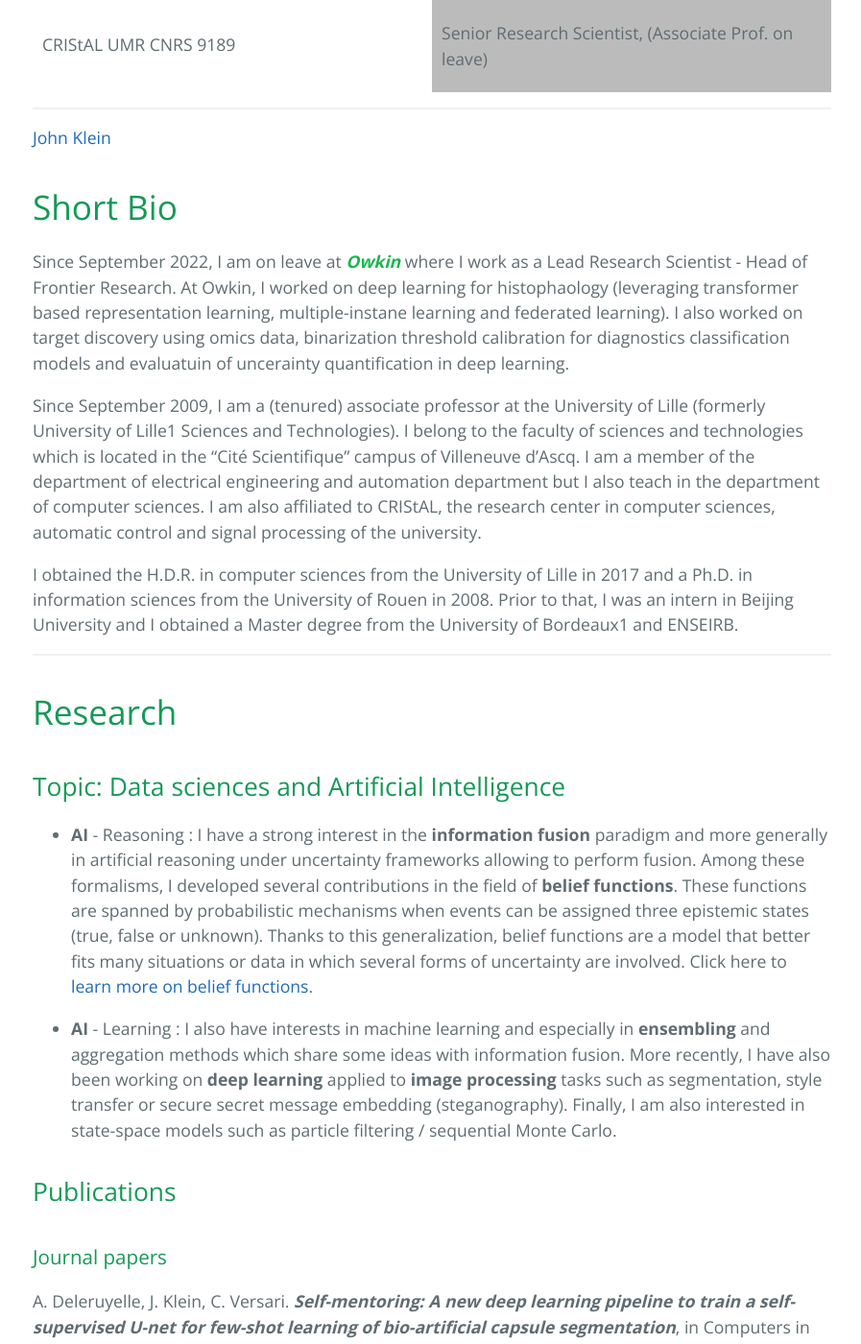
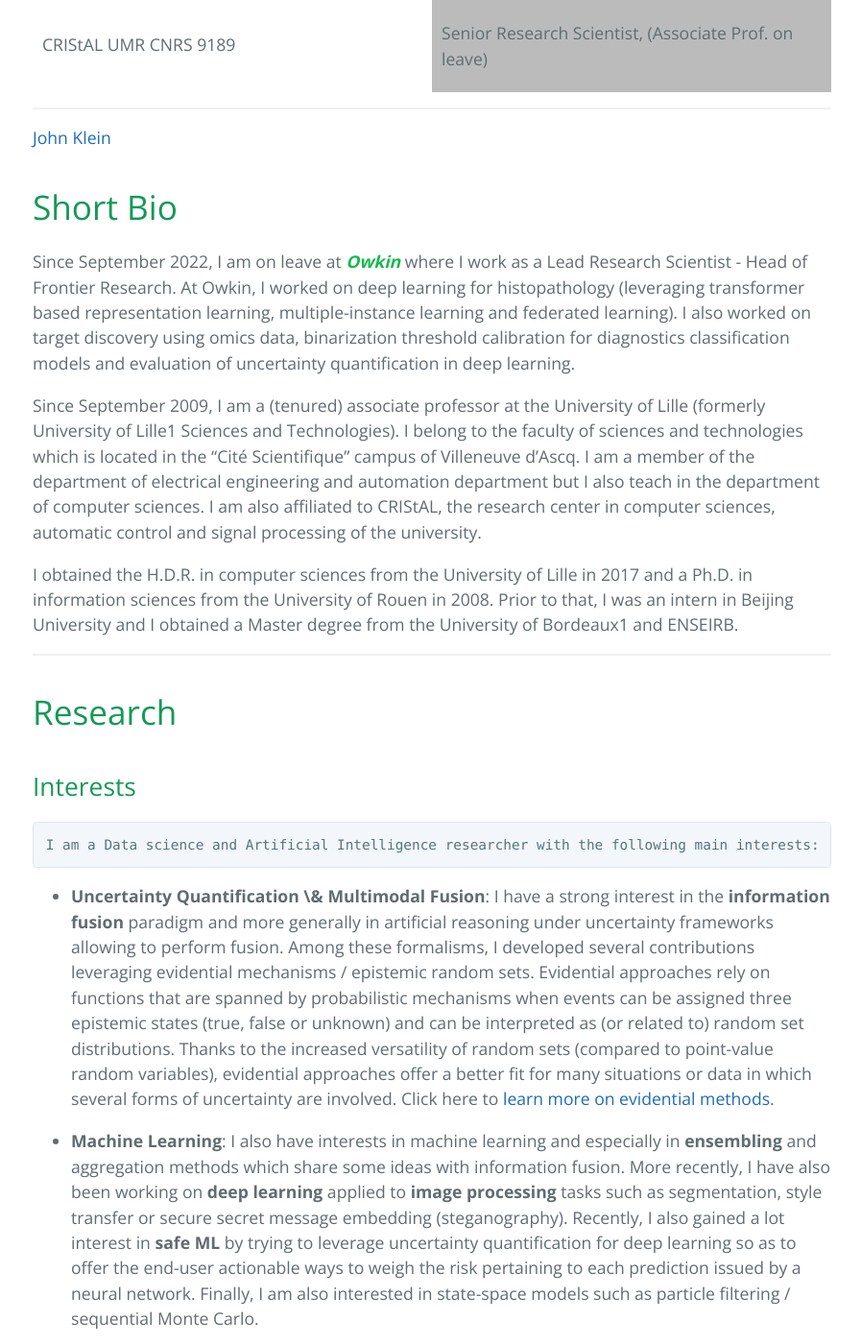
Before and after one commit to john-klein/john-klein.github.io, a Jekyll site: the page built from index.md, in a window 1280 px wide and 1400 px high, scrolled down 721 px. Shown: the whole window at 96% size, without its empty margins (190-1087 px from the left). Built offline with Jekyll 4.4.1, drawn with Linux system fonts in a browser that asks for light colours; comment, search, counter and statistics services are not loaded; our own code applies the rules of GitHub Pages for plain Markdown files; some of the changed text lies outside the part shown.

Commit message:
index maj

```diff
--- a/index.md
+++ b/index.md
@@ -66,7 +66,7 @@ body {
 
 # [](#header-1)Short Bio
 
-Since September 2022, I am on leave at <a href="https://owkin.com" style="color: rgb(22,184,78)">***Owkin***</a> where I work as a Lead Research Scientist - Head of Frontier Research. At Owkin, I worked on deep learning for histophaology (leveraging transformer based representation learning, multiple-instane learning and federated learning). I also worked on target discovery using omics data, binarization threshold calibration for diagnostics classification models and evaluatuin of uncerainty quantification in deep learning.
+Since September 2022, I am on leave at <a href="https://owkin.com" style="color: rgb(22,184,78)">***Owkin***</a> where I work as a Lead Research Scientist - Head of Frontier Research. At Owkin, I worked on deep learning for histopathology (leveraging transformer based representation learning, multiple-instance learning and federated learning). I also worked on target discovery using omics data, binarization threshold calibration for diagnostics classification models and evaluation of uncertainty quantification in deep learning.
 
 Since September 2009, I am a (tenured) associate professor at the University of Lille (formerly University of Lille1 Sciences and Technologies). I belong to the faculty of sciences and technologies which is located in the "Cité Scientifique" campus of Villeneuve d'Ascq. I am a member of the department of electrical engineering and automation department but I also teach in the department of computer sciences. I am also affiliated to CRIStAL, the research center in computer sciences, automatic control and signal processing of the university.
 
@@ -91,16 +91,19 @@ Detailed position description: <a href="https://john-klein.github.io/assets/file
 
 [comment]: <> (Here is a short description of my research activities (topics and publications)
 
-## [](#header-2)Topic: Data sciences and Artificial Intelligence
+## [](#header-2)Interests
+
+    I am a Data science and Artificial Intelligence researcher with the following main interests:
 
 
-  * __AI__ - Reasoning :
-  I have a strong interest in the __information fusion__ paradigm and more generally in artificial reasoning under uncertainty frameworks allowing to perform fusion. Among these formalisms, I developed several contributions in the field of __belief functions__. These functions are spanned by probabilistic mechanisms when events can be assigned three epistemic states (true, false or unknown). Thanks to this generalization, belief functions are a model that better fits many situations or data in which several forms of uncertainty are involved.
-  Click here to [learn more on belief functions](bf).
+  * __Uncertainty Quantification \& Multimodal Fusion__:
+  I have a strong interest in the __information fusion__ paradigm and more generally in artificial reasoning under uncertainty frameworks allowing to perform fusion. Among these formalisms, I developed several contributions leveraging evidential mechanisms / epistemic random sets. Evidential approaches rely on functions that are spanned by probabilistic mechanisms when events can be assigned three epistemic states (true, false or unknown) and can be interpreted as (or related to) random set distributions. Thanks to the increased versatility of random sets (compared to point-value random variables), evidential approaches offer a better fit for many situations or data in which several forms of uncertainty are involved.
+  Click here to [learn more on evidential methods](bf).
 
-  * __AI__ - Learning :
+  * __Machine Learning__:
   I also have interests in machine learning and especially in __ensembling__ and aggregation methods which share some ideas with information fusion.
   More recently, I have also been working on __deep learning__ applied to __image processing__ tasks such as segmentation, style transfer or secure secret message embedding (steganography).
+  Recently, I also gained a lot interest in __safe ML__ by trying to leverage uncertainty quantification for deep learning so as to offer the end-user actionable ways to weigh the risk pertaining to each prediction issued by a neural network.
   Finally, I am also interested in state-space models such as particle filtering / sequential Monte Carlo.
 
 
@@ -242,6 +245,9 @@ Belief Functions: Theory and Applications: Fourth International Conference, BELI
  [doi:10.1109/ITSC.2007.4357765](http://ieeexplore.ieee.org/document/4357765/) -
 <a href="https://john-klein.github.io/assets/files/conf_papers/conf1.pdf" style="color: rgb(22,184,78)">PDF</a>
 
+### [](#header-3)Submissions
+J.-M. Coindre, F. Le Loarer , T. Marchand , A. Camara, J. Klein, R. Perret, C. Ngo, C. Maussion, V. Rousseau, T. Bonnotte, A. Baltrès , L. Vanhersecke , S. Korbi , Y. Mansour , J. Fernandez, A. Michot, P. Meeus, G. Vaz, M. Faron, M. Jean-Denis, A. Le Cesne, A. Italiano, A. Meurgey, J.-Y. Blay, M. Karanian,  ***Development of a federated learning model for the histological diagnosis of well-differentiated adipocytic tumors built  from whole slide images of 2211 cases***, 2025.
+
 ### [](#header-3)Abstracts
 
 K. Brou Boni, L. Vanquin, A. Wagner, D. Pasquier, J. Klein and N. Reynaert, ***High-Resolution Synthetic-CT Generation with Conditional Generative Adversarial Networks***, in Magnetic Resonance in Radio-Therapy, MRinRT 2019,Toronto, Canada, July 2019.
@@ -258,6 +264,19 @@ K. Brou Boni, L. Vanquin, A. Wagner, D. Pasquier, J. Klein and N. Reynaert, ***H
 ### [](#header-3)Technical Reports
  J. Klein, ***Machine learning perspectives for smart buildings: an overview***, technical report for the INCASE project, October 2017, Université de Lille1 Sciences et Technologies. -
 <a href="https://john-klein.github.io/assets/files/smart_buildings.pdf" style="color: rgb(22,184,78)">PDF</a>
+
+
+## [](#header-2)PhD student supervisor
+I was the PhD co-advisor/director of the following students:
+* Mehena Loudahi (*Matrix distances in evidence theory*)
+* Cyrille Feudjio Kougoum (*Segmentation of mammographic images for computer aided diagnosis*)
+* Mahmoud Albardan (*Classifier dependence aware ensembling in a decentralized learning context*)
+* Solène Bernard (*Digital images steganography using adversarial embedding*)
+* Kévin Brou Boni (*Deep learning in MR-guided radiotherapy*)
+* Arnaud Deleruyelle (*Few shot deep learning strategies for cellular microscopy image segmentation*)
+* Rui Min (*Improved block partitioning strategies for high dimensional particle filtering*)
+* Etienne Levecque [co-supervised Etienne during his 1st year] (*Compatibility Attack: a Reliable Steganalysis and Forensics Tool for JPEG Images*)
+
 
 * * *
 
```
